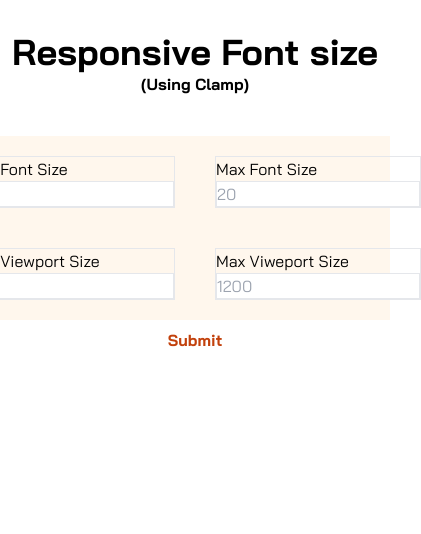
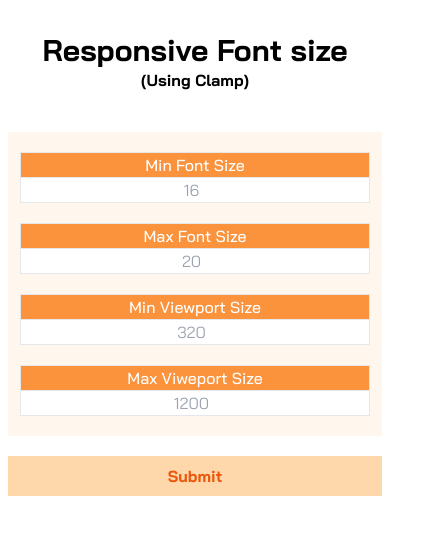
Before and after one commit to MunnaAhmed130/responsive-font-size-calculation, a React (Create React App) app: page / in a window 390 px wide. Shown: the top 534 px of the page, 421 px wide, since content can reach past the window. Built offline with nearby package versions, Linux system fonts and the light colour scheme.

Commit message:
added mobile responsive

```diff
--- a/src/App.js
+++ b/src/App.js
@@ -40,7 +40,7 @@ const App = () => {
             <form className={`${styles.form}`}>
                 <div className={`${styles.inputRowContainer}`}>
                     <div className={`${styles.inputContainer}`}>
-                        <label hmtlfor="min-fs" className="w-full">
+                        <label hmtlfor="min-fs" className={`${styles.label}`}>
                             Min Font Size
                         </label>{" "}
                         <br />
@@ -54,7 +54,10 @@ const App = () => {
                         ></input>
                     </div>
                     <div className={`${styles.inputContainer}`}>
-                        <label hmtlfor="max-fs">Max Font Size</label> <br />
+                        <label hmtlfor="max-fs" className={`${styles.label}`}>
+                            Max Font Size
+                        </label>{" "}
+                        <br />
                         <input
                             onBlur={handlemaxpx}
                             type="number"
@@ -67,7 +70,10 @@ const App = () => {
                 </div>
                 <div className={`${styles.inputRowContainer}`}>
                     <div className={`${styles.inputContainer}`}>
-                        <label hmtlfor="min-vw">Min Viewport Size</label> <br />
+                        <label hmtlfor="min-vw" className={`${styles.label}`}>
+                            Min Viewport Size
+                        </label>{" "}
+                        <br />
                         <input
                             onBlur={handleMinVw}
                             type="number"
@@ -77,13 +83,16 @@ const App = () => {
                             Required
                         ></input>
                     </div>
-                    <div className={`${styles.inputContainer}`}>
-                        <label hmtlfor="max-vw">Max Viweport Size</label> <br />
+                    <div className={`${styles.inputContainer} mb-5`}>
+                        <label hmtlfor="max-vw" className={`${styles.label}`}>
+                            Max Viweport Size
+                        </label>{" "}
+                        <br />
                         <input
                             onBlur={handleMaxVw}
                             type="number"
                             id="max-vw"
-                            className={`${styles.input}`}
+                            className={`${styles.input} `}
                             placeholder="1200"
                             required
                         ></input>
@@ -92,7 +101,7 @@ const App = () => {
                 <button
                     onClick={handleSubmit}
                     type="submit"
-                    className="py-2 font-bold  border-black hover:bg-orange-300 hover:text-white text-orange-700"
+                    className="py-2 font-bold  border-black hover:bg-orange-300 hover:text-orange-700 text-orange-600 bg-orange-200 mt-5 transition duration-300"
                 >
                     Submit
                 </button>
--- a/src/styles.js
+++ b/src/styles.js
@@ -1,8 +1,11 @@
 const styles = {
-    heading1: "text-4xl font-black text-center pt-8",
-    form: "max-w-4xl text  flex flex-col mx-auto ",
-    inputRowContainer: "bg-orange-50 flex-row flex justify-center ",
-    inputContainer: "border  m-5 text-left ",
-    input: "border solid focus:outline-0 focus:border-black ",
+    heading1: "xs:text-4xl text-3xl font-black text-center pt-8",
+    form: " text  flex flex-col mx-auto xxs:w-full px-2",
+    inputRowContainer:
+        "bg-orange-50 flex-col flex justify-evenly xs:flex-row px-3",
+    inputContainer:
+        "border xs:m-5  mt-5  text-center xs:text-left  bg-orange-400 text-white",
+    input: " solid focus:outline-0 focus:border-black w-full placeholder:text-center pl-2 text-center xs:text-left xs:placeholder:text-left  border-t ",
+    label: "pl-0 xs:pl-2 font-medium",
 };
 export default styles;
--- a/tailwind.config.js
+++ b/tailwind.config.js
@@ -15,8 +15,8 @@ module.exports = {
             },
         },
         screens: {
+            xxs: "320px",
             xs: "425px",
-            ss: "620px",
             sm: "768px",
             md: "1024px",
             lg: "1200px",
```
